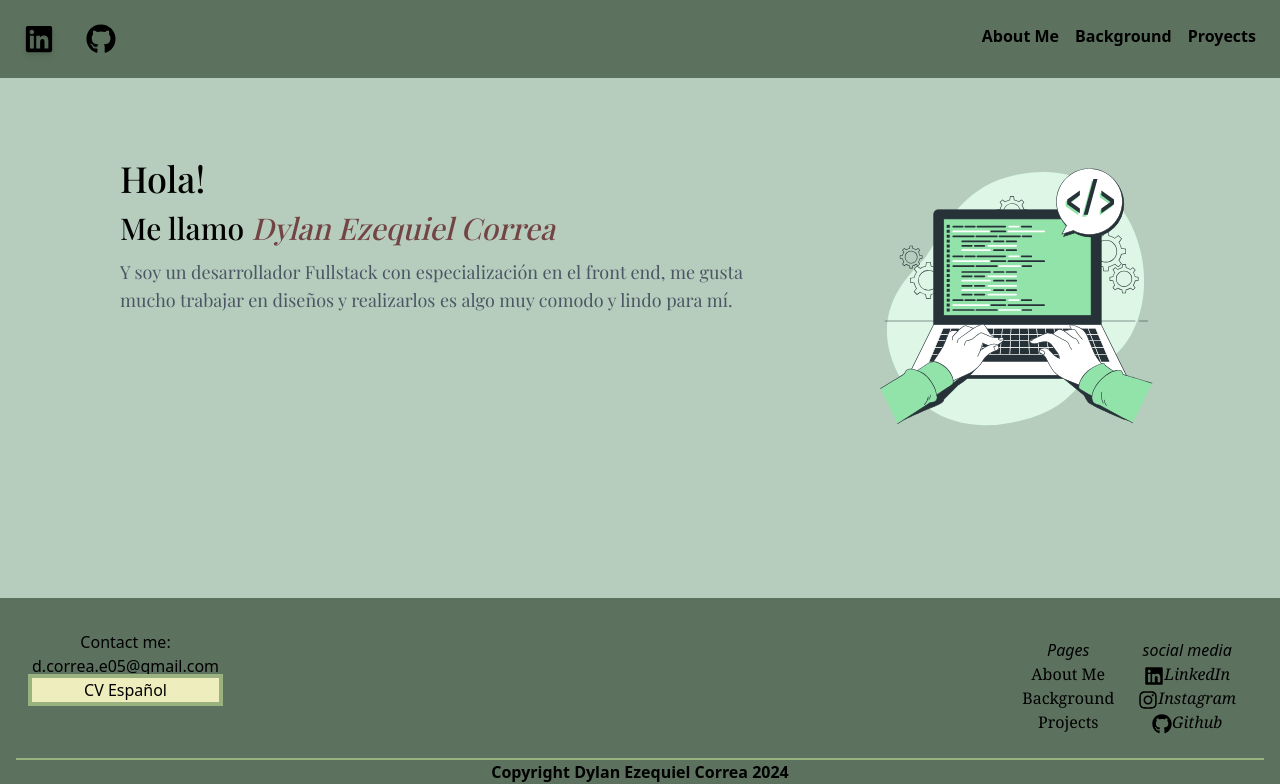
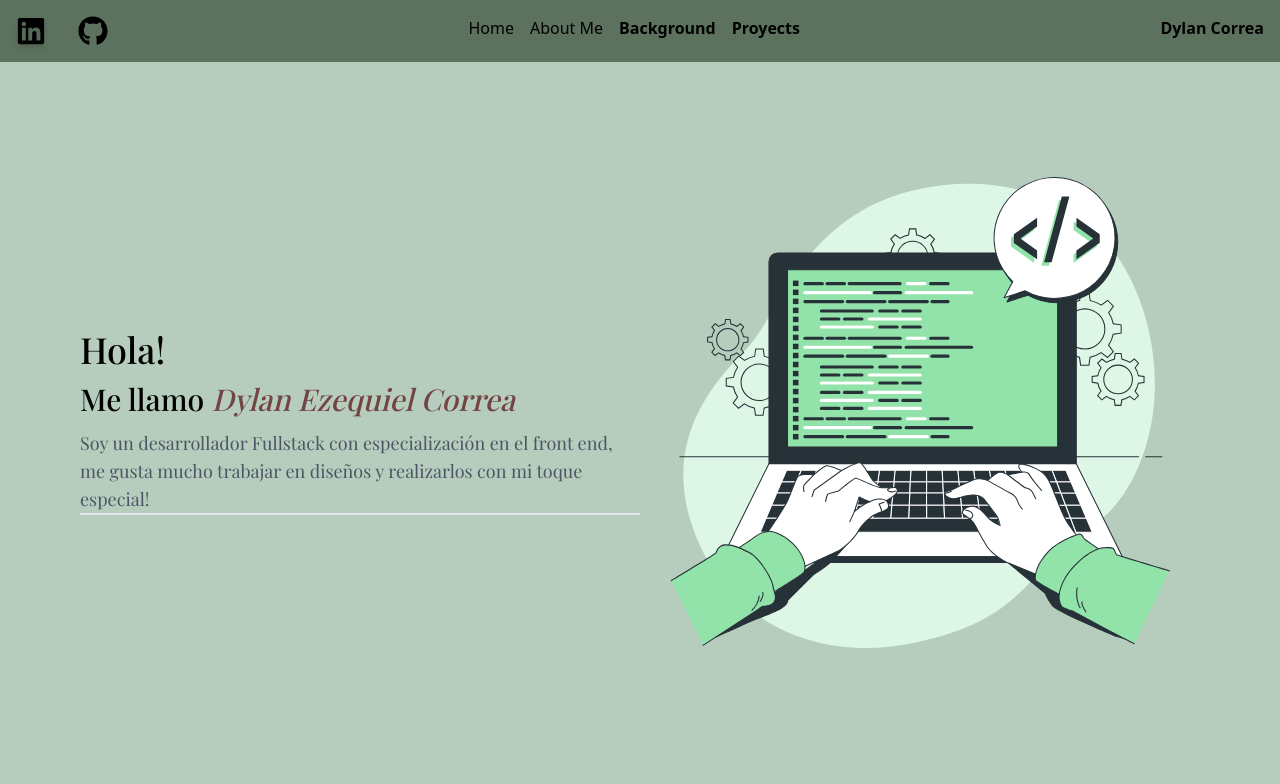
Before and after one commit to DylanEzequiel/Portfolio, a React (Vite) app in the folder FrontPort/: page / in a window 1280 px wide. Shown: the top 784 px of the page. Built offline with nearby package versions, Linux system fonts and the light colour scheme; a web font is replaced by a local one.

Commit message:
little changes

```diff
--- a/FrontPort/src/App.jsx
+++ b/FrontPort/src/App.jsx
@@ -7,7 +7,7 @@ import Home from './views/home/home'
 function App() {
 
   return (
-    <div className='bg-third_color w-screen h-screen'>
+    <div className='bg-third_color min-w-screen min-h-screen'>
 
       <NavBar />
           <Routes>
--- a/FrontPort/src/Components/Footer/Footer.jsx
+++ b/FrontPort/src/Components/Footer/Footer.jsx
@@ -6,15 +6,15 @@ import ButtonDownload from '../ButtonDownload/ButtonDownload'
 
 function Footer() {
   return (
-    <div className='bottom-0 fixed bg-fourth_color p-4 w-full text-center'>
+    <div className='bottom-0 bg-fourth_color p-4 w-full text-center'>
 
         <div className='flex flex-wrap justify-between border-b-2 border-b-comp_fourth_color'>
             <div className='m-4'>
                 <h4>Contact me:</h4>
                 <p>d.correa.e05@gmail.com</p>
-                <a href="">
+
                     <ButtonDownload />
-                </a>
+
             </div>
             <div className='flex flex-row m-4'>
                 <div className='block m-2'>
--- a/FrontPort/src/Components/NavBar/NavBar.jsx
+++ b/FrontPort/src/Components/NavBar/NavBar.jsx
@@ -1,12 +1,13 @@
 import React from 'react'
 import { FaGithub, FaLinkedin } from "react-icons/fa";
+import { Link } from 'react-router-dom';
 
 
 function NavBar() {
   return (
     <div className=' bg-fourth_color  '>
       <div className='flex justify-between'>
-        <ul className='flex m-2 text-black'>
+        <ul className='flex text-black'>
           <li >
             <div className='bg-transparent m-2 p-2 hover:shadow-md drop-shadow-md hover:shadow-white rounded-full transition-all duration-200 ease-in hover:bg-white hover:text-blue-500'>
               <a href="https://www.linkedin.com/in/dylan-correa-586a012a9/" className='text-3xl'>
@@ -23,9 +24,12 @@ function NavBar() {
           </li>
         </ul>
         <div>
-          <ul className='flex p-4 select-none'>
+          <ul className='flex m-2 select-none'>
             <li className='p-2'>
-                <b>About Me</b>
+                <Link to={"/"} >Home</Link>
+            </li>
+            <li className='p-2'>
+                <Link to={"/about"} >About Me</Link>
             </li>
             <li className='p-2'>
                 <b>Background</b>
@@ -35,6 +39,9 @@ function NavBar() {
             </li>
           </ul>
         </div>
+        <div className='m-4'>
+          <b>Dylan Correa</b>
+        </div>
       </div>
     </div>
   )
--- a/FrontPort/src/Components/svg/handcoding/HandCoding.jsx
+++ b/FrontPort/src/Components/svg/handcoding/HandCoding.jsx
@@ -4,7 +4,7 @@ function HandCoding() {
   return (
     <div  >
 
-            <img src={`${svg}`} alt="Coding hands" className='w-auto h-72' />
+            <img src={`${svg}`} alt="Coding hands" className='w-auto' />
 
     </div>
   )
--- a/FrontPort/src/views/aboutMe/aboutMe.jsx
+++ b/FrontPort/src/views/aboutMe/aboutMe.jsx
@@ -4,10 +4,10 @@ import Question from '../../Components/svg/question/question'
 
 function AboutMe() {
   return (
-    <div className=''>
+    <div className='m-4'>
         <h3 className='m-4 font-bold font-customFont text-3xl'>About me ? 🤔 </h3>
         <div className='flex flex-wrap justify-around'>
-            <div className=' w-1/2 font-serif text-lg'>
+            <div className='w-1/2 font-serif text-lg'>
                 <b>Im a student from life</b>
                 <p>i like to take all the conflicts that life throws at me and face it
                     Lorem ipsum dolor sit amet consectetur adipisicing elit. Suscipit, ducimus voluptates vel fugiat quasi doloribus rerum eveniet sed. Odio, cum? Dolore cupiditate, aliquam harum earum nemo a animi asperiores eos.
--- a/FrontPort/src/views/home/home.jsx
+++ b/FrontPort/src/views/home/home.jsx
@@ -1,24 +1,30 @@
 import React from 'react'
 import HandCoding from '../../Components/svg/handcoding/HandCoding'
+import AboutMe from '../aboutMe/aboutMe'
 
 function Home() {
 
   return (
-      <div className='flex flex-wrap justify-around m-20 h-max'>
-              <div className='w-3/5 font-customFont'>
+    <div>
+      <div className='flex flex-wrap justify-around m-20'>
+              <div className='m-auto border-b-2 w-2/4 font-customFont'>
                 <h1 className='font-medium text-4xl'>Hola!</h1>
                 <h3 className='my-3 font-medium text-3xl'>Me llamo
                   <i className='text-comp_first_color'> Dylan Ezequiel Correa </i>
                   </h3>
-                <p className='text-gray-600 text-lg'>Y soy un desarrollador Fullstack con especialización en el front end, me gusta mucho trabajar en diseños y realizarlos es algo muy comodo y lindo para mí.
+                <p className='text-gray-600 text-lg'>Soy un desarrollador Fullstack con especialización en el front end, me gusta mucho trabajar en diseños y realizarlos con mi toque especial!
                 </p>
               </div>
 
-              <div className='min-w-40'>
+              <div className='p-4 w-2/4'>
                 <HandCoding  className="float-right"/>
               </div>
 
       </div>
+      <div>
+        <AboutMe />
+      </div>
+    </div>
   )
 }
 
```
